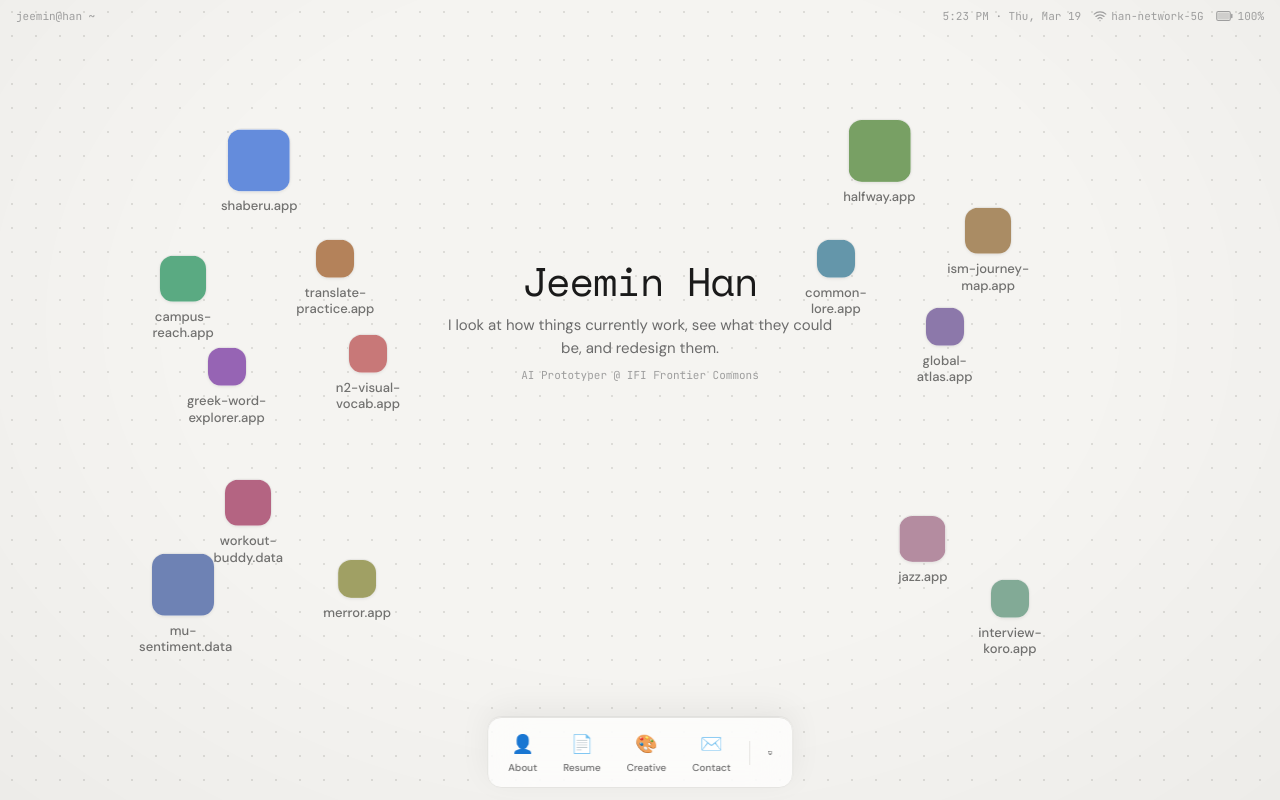
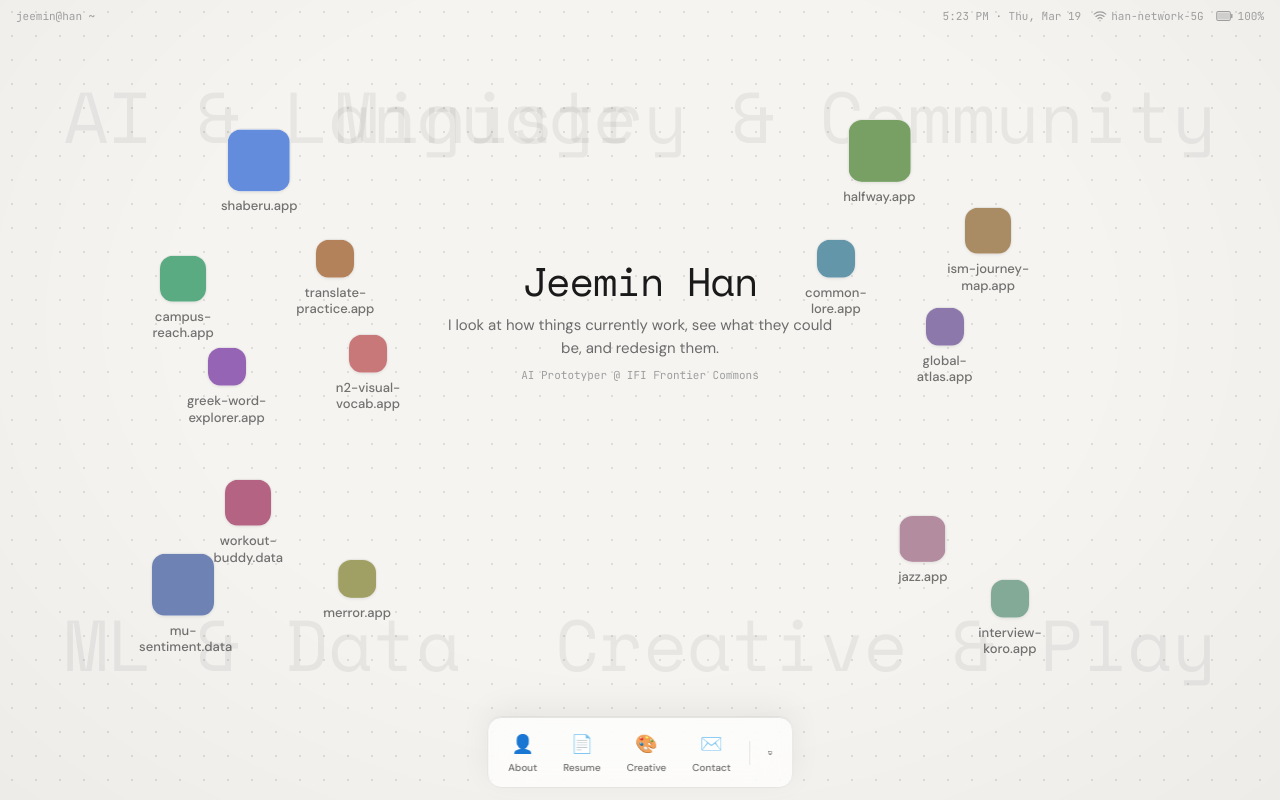
Before and after one commit to jeeminhan/treemin.forest, a Next.js app: page / in a window 1280 px wide. Built offline with nearby package versions, Linux system fonts and the light colour scheme.

Commit message:
feat: add faint cluster watermarks on desktop
Co-Authored-By: Claude Opus 4.6 (1M context) <noreply@anthropic.com>

```diff
--- a/app/page.tsx
+++ b/app/page.tsx
@@ -1,6 +1,7 @@
 import { Workspace } from '@/components/workspace/workspace';
 import { IdentityHub } from '@/components/workspace/identity-hub';
 import { IconGrid } from '@/components/icons/icon-grid';
+import { ClusterWatermarks } from '@/components/icons/cluster-watermark';
 import { Dock } from '@/components/dock/dock';
 import { BootSequence } from '@/components/boot/boot-sequence';
 import { OsChrome } from '@/components/workspace/os-chrome';
@@ -10,6 +11,9 @@ export default function Home() {
     <Workspace>
       <BootSequence />
       <OsChrome />
+      <div className="hidden xl:block">
+        <ClusterWatermarks />
+      </div>
       <IdentityHub />
       <IconGrid />
       <Dock />
--- /dev/null
+++ b/components/icons/cluster-watermark.tsx
@@ -0,0 +1,49 @@
+import { clusters, type Cluster } from '@/data/projects';
+
+type WatermarkPosition = {
+  cluster: Cluster;
+  style: React.CSSProperties;
+};
+
+const watermarkPositions: WatermarkPosition[] = [
+  {
+    cluster: 'ai-language',
+    style: { left: '5%', top: '10%' },
+  },
+  {
+    cluster: 'ministry-community',
+    style: { right: '5%', top: '10%' },
+  },
+  {
+    cluster: 'ml-data',
+    style: { left: '5%', bottom: '15%' },
+  },
+  {
+    cluster: 'creative-play',
+    style: { right: '5%', bottom: '15%' },
+  },
+];
+
+export function ClusterWatermarks() {
+  return (
+    <>
+      {watermarkPositions.map(({ cluster, style }) => (
+        <span
+          key={cluster}
+          className="absolute select-none pointer-events-none whitespace-nowrap"
+          style={{
+            ...style,
+            fontFamily: 'var(--font-display)',
+            fontSize: '4.5rem',
+            color: 'var(--text-primary)',
+            opacity: 0.06,
+            transition: 'opacity 0.3s ease',
+            lineHeight: 1,
+          }}
+        >
+          {clusters[cluster].label}
+        </span>
+      ))}
+    </>
+  );
+}
```
